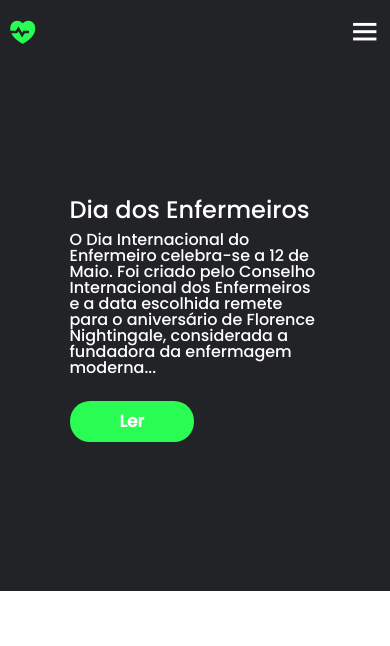
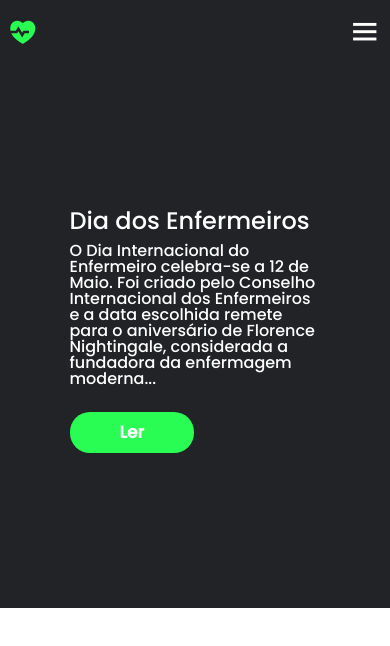
Before and after one commit to AldairAvelino/colegio-de-saude, a plain HTML site: page index.html in a window 390 px wide. Shown: the top 646 px of the page. Drawn offline with nearby package versions, Linux system fonts and the light colour scheme.

Commit message:
Alterações media queries 16 - AA

```diff
--- a/assets/css/responsividade.css
+++ b/assets/css/responsividade.css
@@ -55,9 +55,9 @@
 
 @media screen and (max-width: 980px) {
     .noticia-destaque{
-        height: 70vh;
+        height: 72vh;
         width: 100%;
-        padding-top: 80px;
+        padding-top: 85px;
         padding-bottom: 70px;
     }
 
```
